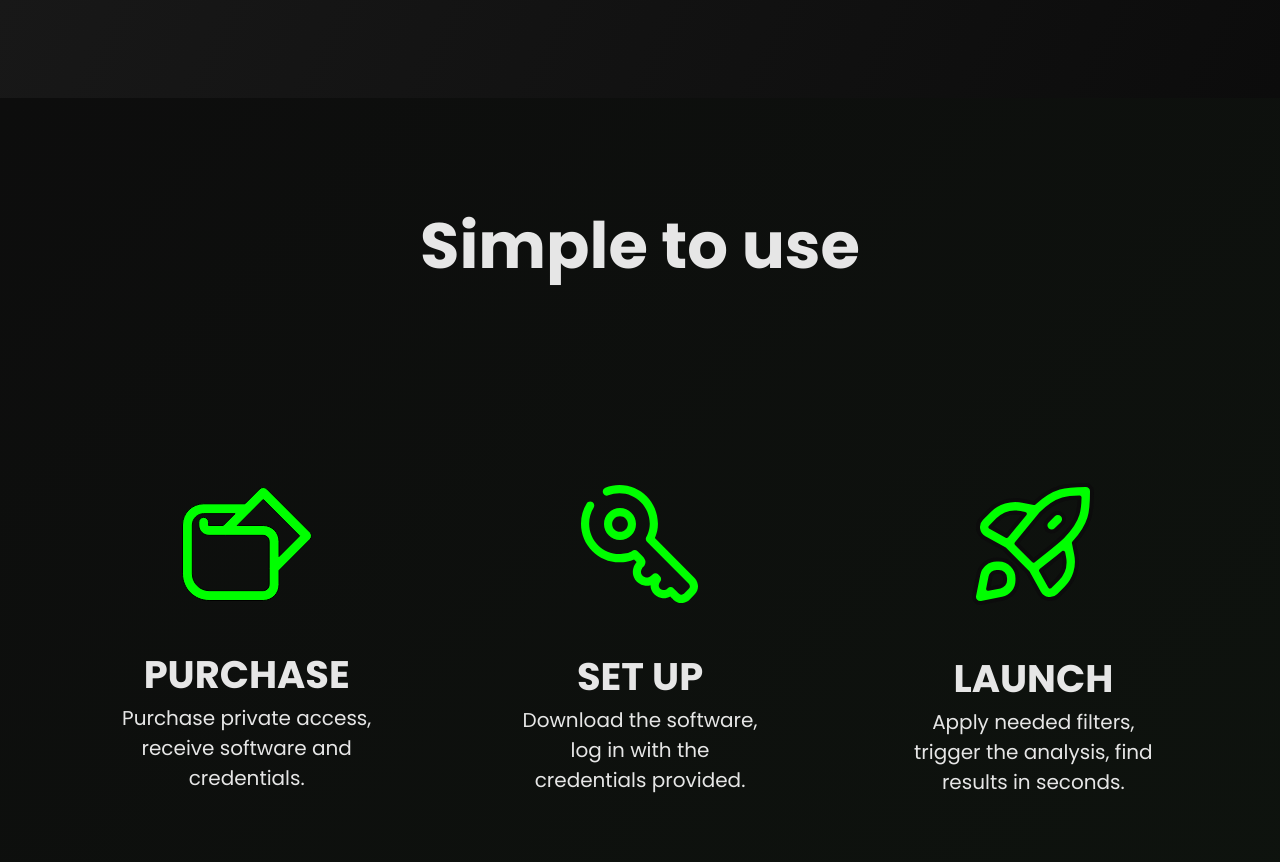
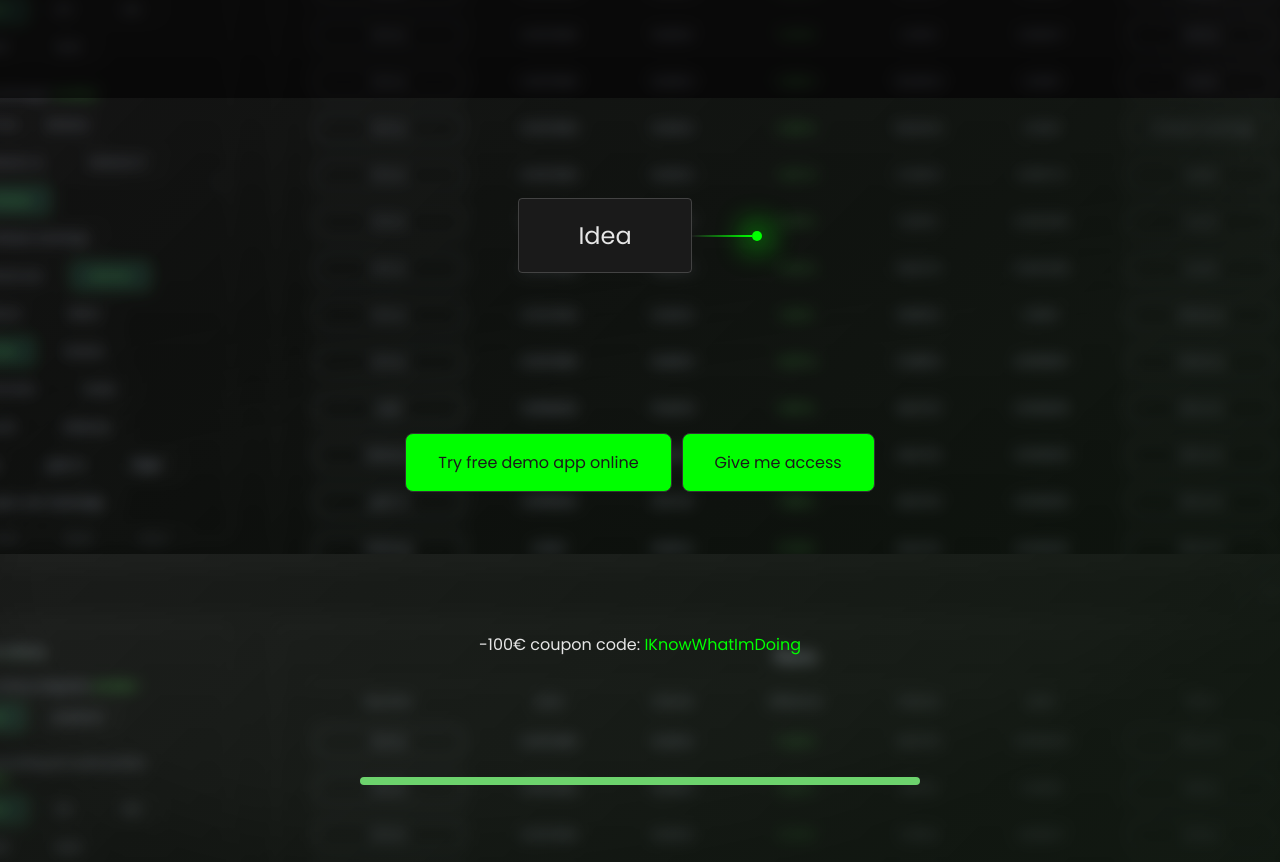
Before and after one commit to EharK/Sir_Bofi_Landing, a Svelte app: page / in a window 1280 px wide. Shown: the part 1846-2708 px from the top of the page. Built offline with nearby package versions, Linux system fonts and the light colour scheme.

Commit message:
- working on roadmap and custom graph system

```diff
--- a/src/App.svelte
+++ b/src/App.svelte
@@ -49,63 +49,7 @@
         </div>
     </div>
     <div class="secondary-container main-points-section">
-        <div id="101" class="section">
-            <h1>Simple to use</h1>
-            <div class="base-row main-points-row">
-                <div class="base-col point-pad">
-                    <img src="wallet.svg" alt="">
-                    <h3>Purchase</h3>
-                    <p>
-                        Purchase private access,
-                        receive software and credentials.
-                    </p>
-                </div>
-                <div class="base-col point-pad">
-                    <img src="key.svg" alt="">
-                    <h3>Set up</h3>
-                    <p>
-                        Download the software,
-                        log in with the credentials provided.
-                    </p>
-                </div>
-                <div class="base-col point-pad">
-                    <img src="rocket.svg" alt="">
-                    <h3>Launch</h3>
-                    <p>
-                        Apply needed filters,
-                        trigger the analysis,
-                        find results in seconds.
-                    </p>
-                </div>
-            </div>
-        </div>
-        <hr class="big">
-        <div class="section">
-            <h2 class="xxl">Sir Bofi 101</h2>
-            <div class="base-row main-points-row">
-                <div class="base-col point-pad">
-                    <img src="lightning.svg" alt="">
-                    <h3>Prompt</h3>
-                    <p>
-                        Opportunities found in seconds between 9000+ currencies.
-                    </p>
-                </div>
-                <div class="base-col point-pad">
-                    <img src="search.svg" alt="">
-                    <h3>Extensive</h3>
-                    <p>
-                        Trading pairs data from 600+ exchanges at your fingertips.
-                    </p>
-                </div>
-                <div class="base-col point-pad">
-                    <img src="cog.svg" alt="">
-                    <h3>Seamless</h3>
-                    <p>
-                        Authenticate, filter and trigger the analysis with ease.
-                    </p>
-                </div>
-            </div>
-        </div>
+        <Roadmap/>
         <div class="buttons-wrapper">
             <a href="https://demo.sirbofi.com/" target="_blank">
                 <button class="big-button colored">
@@ -129,28 +73,16 @@
                     <div class="tokenomics-text-container">
                         <div class="utilities-title-wrapper">
                             <h2>Initial Utilities</h2>
-                            <svg class="arrow-svg" xmlns="http://www.w3.org/2000/svg" width="44" height="37"
-                                 viewBox="0 0 44 37"
-                                 fill="none">
-                                <path fill-rule="evenodd" clip-rule="evenodd"
-                                      d="M23.1687 0.903087C24.3682 -0.301029 26.3129 -0.301029 27.5124 0.903087L42.8695 16.3198C44.069 17.5239 44.069 19.4761 42.8695 20.6802L27.5124 36.0969C26.3129 37.301 24.3682 37.301 23.1687 36.0969C21.9692 34.8928 21.9692 32.9405 23.1687 31.7364L33.2826 21.5833H3.84053C2.14423 21.5833 0.769104 20.2029 0.769104 18.5C0.769104 16.7971 2.14423 15.4167 3.84053 15.4167H33.2826L23.1687 5.26358C21.9692 4.05946 21.9692 2.1072 23.1687 0.903087Z"
-                                      fill="#02FF00"/>
-                            </svg>
+                            <img class="arrow-svg" src="/arrow.svg" alt="arrow">
                         </div>
-                        <p class="tokenomics-text">Staking | Profit share | Buy Back</p>
+                        <p class="tokenomics-text">Staking - Profit share - Buy Back</p>
                     </div>
                     <div class="tokenomics-text-container">
                         <div class="utilities-title-wrapper">
-                            <h2>Planned Utilities</h2>
-                            <svg class="arrow-svg" xmlns="http://www.w3.org/2000/svg" width="44" height="37"
-                                 viewBox="0 0 44 37"
-                                 fill="none">
-                                <path fill-rule="evenodd" clip-rule="evenodd"
-                                      d="M23.1687 0.903087C24.3682 -0.301029 26.3129 -0.301029 27.5124 0.903087L42.8695 16.3198C44.069 17.5239 44.069 19.4761 42.8695 20.6802L27.5124 36.0969C26.3129 37.301 24.3682 37.301 23.1687 36.0969C21.9692 34.8928 21.9692 32.9405 23.1687 31.7364L33.2826 21.5833H3.84053C2.14423 21.5833 0.769104 20.2029 0.769104 18.5C0.769104 16.7971 2.14423 15.4167 3.84053 15.4167H33.2826L23.1687 5.26358C21.9692 4.05946 21.9692 2.1072 23.1687 0.903087Z"
-                                      fill="#02FF00"/>
-                            </svg>
+                            <h2>In progress</h2>
+                            <img class="arrow-svg" src="/arrow.svg" alt="arrow">
                         </div>
-                        <p class="tokenomics-text">Platform token-gating</p>
+                        <p class="tokenomics-text">Token-gate</p>
                     </div>
                 </div>
             </div>
@@ -180,6 +112,7 @@
     import Readme from "./components/Readme.svelte";
     import TopBar from "./components/TopBar.svelte";
     import PurchaseCta from "./components/widgets/PurchaseCta.svelte";
+    import Roadmap from "./components/Roadmap.svelte";
 
     let cfasl = false;
     let position_available = false;
@@ -219,7 +152,6 @@
 </script>
 
 <style>
-
     .buttons-wrapper {
         display: flex;
         flex-direction: row;
@@ -421,7 +353,6 @@
         box-sizing: border-box;
         flex-direction: column;
         justify-content: center;
-        background: url("/blurred.png") fixed;
         background-size: cover;
         z-index: 10;
     }
@@ -451,6 +382,12 @@
         flex: 3;
     }
 
+    .secondary-container.dark {
+        background: transparent;
+        backdrop-filter: brightness(0.4);
+        color: var(--light);
+    }
+
     .secondary-container {
         position: relative;
         display: flex;
@@ -460,14 +397,6 @@
         padding: 100px 50px;
         transition: all 0.5s ease;
         z-index: 20;
-    }
-
-    .secondary-container.dark {
-        background-color: var(--dark);
-        color: var(--light);
-    }
-
-    .secondary-container {
         background: linear-gradient(115deg, var(--dark) 0%, #0c0c0c 100%);
         color: var(--light);
     }
@@ -486,6 +415,12 @@
         display: flex;
         flex-direction: column;
         align-items: center;
+    }
+
+    .main-points-section {
+        background: linear-gradient(-45deg, rgba(15, 26, 15, 1) 0%, rgba(13, 13, 13, 0.2) 100%);
+        color: var(--slight) !important;
+        padding-bottom: 200px !important;
     }
 
     .main-points-section h1 {
@@ -532,12 +467,6 @@
         text-align: center;
     }
 
-    .main-points-section {
-        background: linear-gradient(-45deg, #0f1a0f 0%, #0d0d0d 100%);
-        color: var(--slight) !important;
-        padding-bottom: 200px !important;
-    }
-
     .base-row {
         display: flex;
         flex-direction: row;
@@ -580,6 +509,7 @@
     .tokenomics-chart {
         margin-right: 24px;
         flex: 3;
+        height: 600px;
         min-width: 0;
     }
 
--- a/src/app.css
+++ b/src/app.css
@@ -1,4 +1,21 @@
 @import url('https://fonts.googleapis.com/css2?family=Poppins:wght@300;400;500;600;700&display=swap');
+
+*::-webkit-scrollbar {
+    width: 8px;
+}
+
+*::-webkit-scrollbar-track {
+    background: var(--dark);
+}
+
+*::-webkit-scrollbar-thumb {
+    background: var(--light-green);
+    border-radius: 12px;
+}
+
+*::-webkit-scrollbar-thumb:hover {
+    background: var(--ghighlight);
+}
 
 :root {
     --light: #f2f2f2;
@@ -31,6 +48,8 @@ body, html {
     overflow-x: hidden;
     scroll-padding-top: 150px;
     color: var(--slight);
+    background: url("/blurred.png") fixed;
+    background-size: cover;
 }
 
 .absolute {
@@ -155,6 +174,7 @@ button:active {
 *::selection {
     background-color: var(--light-green);
 }
+
 .spinner {
     width: 20px;
     height: 20px;
--- a/src/components/PadWithArrow.svelte
+++ b/src/components/PadWithArrow.svelte
@@ -1,16 +1,26 @@
 <main>
-    <div class="container">
+    <div class="container {direction}">
         <Pad>
             <slot></slot>
         </Pad>
-        <Arrow/>
+        <Arrow {direction}/>
     </div>
 </main>
 
 <script>
 import Arrow from "./widgets/Arrow.svelte";
 import Pad from "./widgets/Pad.svelte";
+export let direction = "down";
 </script>
 
 <style>
+
+    .container {
+        display: flex;
+        flex-direction: column;
+    }
+
+    .container.right {
+        flex-direction: row;
+    }
 </style>
--- /dev/null
+++ b/src/components/Roadmap.svelte
@@ -0,0 +1,12 @@
+<main>
+    <PadWithArrow direction={"right"}>
+        Idea
+    </PadWithArrow>
+</main>
+<script>
+
+import PadWithArrow from "./PadWithArrow.svelte";
+</script>
+<style>
+
+</style>
--- a/src/components/TopBar.svelte
+++ b/src/components/TopBar.svelte
@@ -30,6 +30,9 @@
              role="button" tabindex="0">
             <img src="burger.svg" alt="">
         </div>
+        <button class="colored cta">
+            Try demo
+        </button>
     </div>
 </main>
 
@@ -42,6 +45,12 @@
 
     a, button {
         height: 100%;
+    }
+
+    button.cta {
+        position: absolute;
+        right: 40px;
+        height: 40px;
     }
 
     .top-bar {
@@ -58,6 +67,7 @@
         color: var(--slight);
         padding: 0 40px;
     }
+
     .top-bar .nav .nav-items {
         display: flex;
         align-items: center;
@@ -100,6 +110,10 @@
             margin-right: 20px;
         }
 
+        button.cta {
+            display: none;
+        }
+
         .top-bar {
             padding: 0 20px;
         }
--- a/src/components/widgets/Arrow.svelte
+++ b/src/components/widgets/Arrow.svelte
@@ -1,12 +1,12 @@
 <main>
-    <div class="container">
-        <div class="line"></div>
+    <div class="container {direction}">
+        <div class="line {direction}"></div>
         <div class="head"></div>
     </div>
 </main>
 
 <script>
-
+    export let direction = 'down';
 </script>
 
 <style>
@@ -17,11 +17,25 @@
         align-items: center;
     }
 
+    .container.right {
+        flex-direction: row;
+        height: 100%;
+    }
+
+    .container.up {
+        transform: rotate(180deg);
+    }
+
     .line {
         height: 60px;
-        min-height: 20px;
         background: linear-gradient(0deg, var(--glow-green), var(--dark));
         width: 2px;
+    }
+
+    .line.right {
+        width: 60px;
+        height: 2px;
+        background: linear-gradient(-90deg, var(--glow-green), var(--dark));
     }
 
     .head {
--- a/src/components/widgets/Pad.svelte
+++ b/src/components/widgets/Pad.svelte
@@ -12,6 +12,7 @@
         border-radius: 4px;
         background-color: var(--dark);
         outline: 1px solid rgba(230, 230, 230, 0.2);
+        outline-offset: -1px;
         user-select: none;
         font-size: 24px;
         transition: all 0.15s;
```
Also changed, not shown: public/arrow.svg (added). Lines whose indentation alone changed are shown as unchanged.
